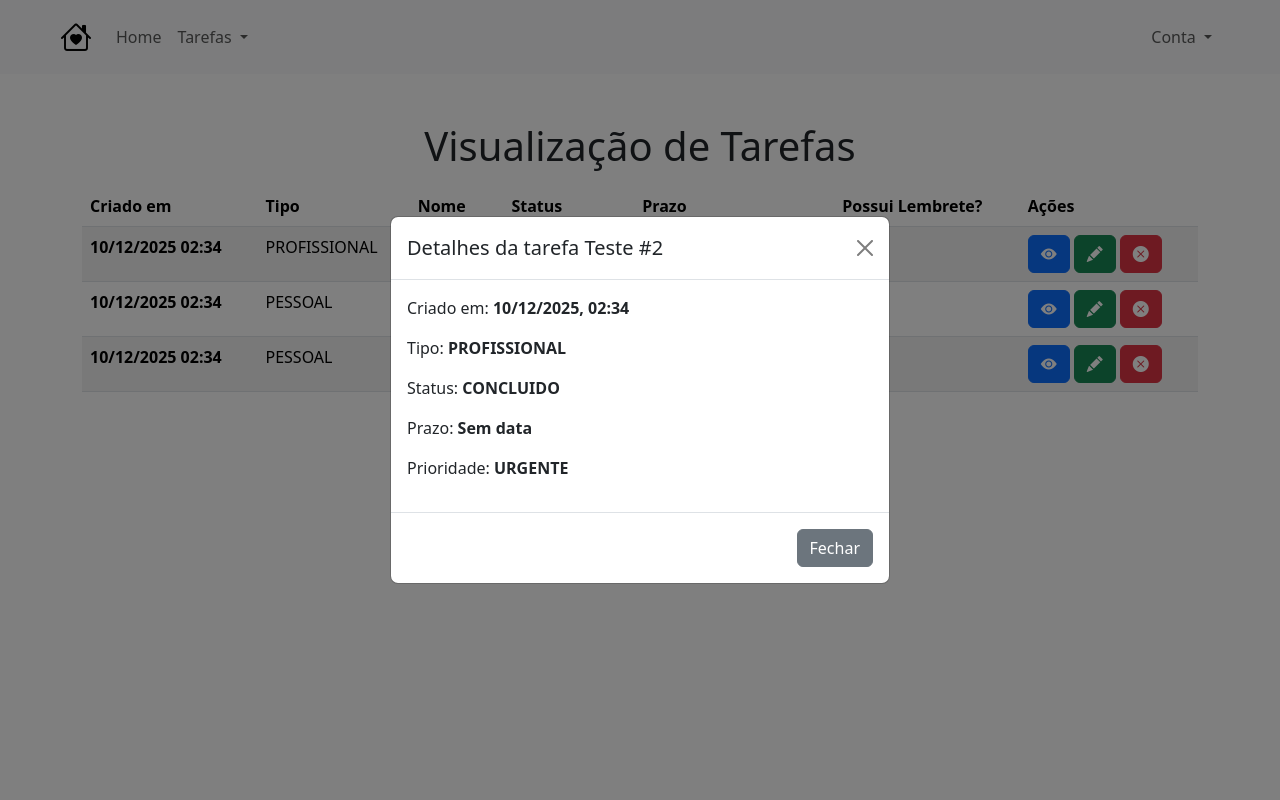
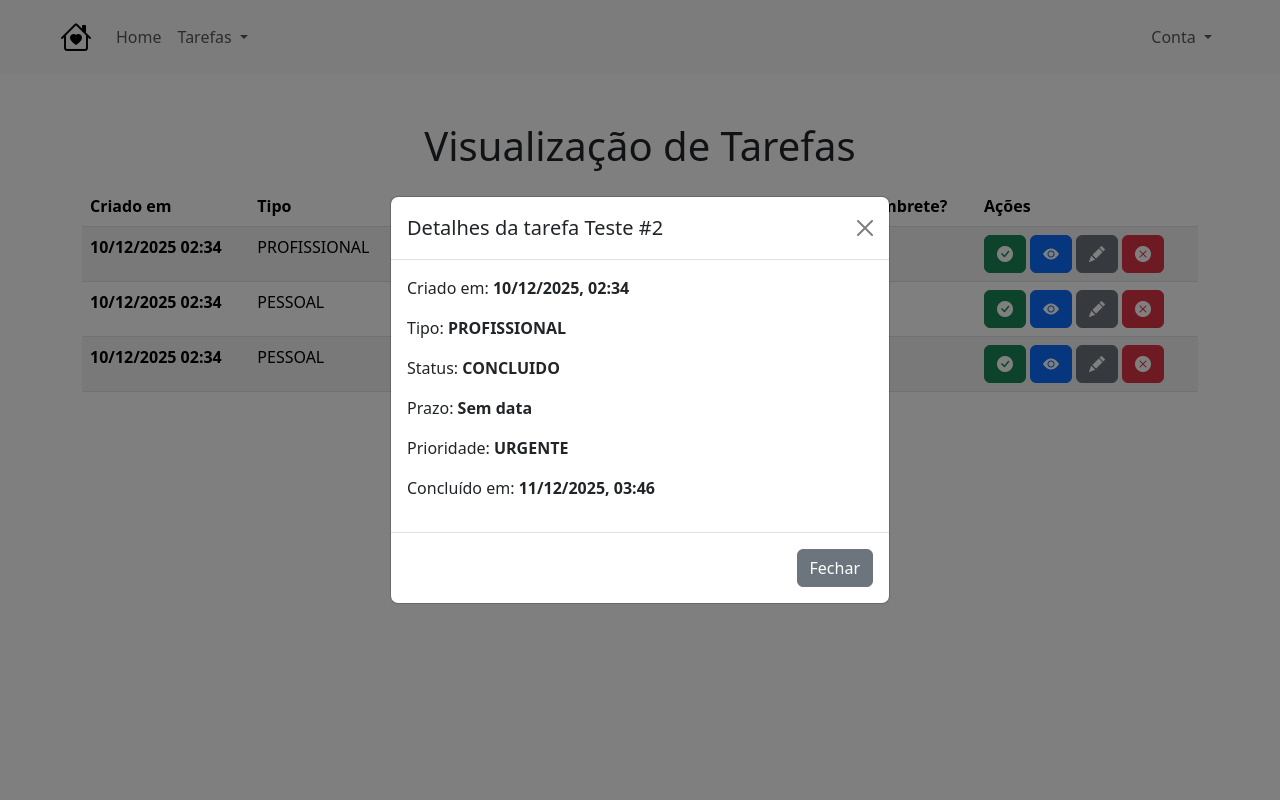
Before and after one commit to WaldembergDev/life-os, a Django app: page /tarefas/visualizar-tarefas/ in a window 1280 px wide, after a click that opens the changed part. Run offline with Django 5.2, Linux system fonts and the light colour scheme; data comes from the database, SQL or seed files in the repository; both versions use the stored data as it was after the commit; data that the repository does not hold is empty; some libraries are stand-ins or nearby versions.

Commit message:
adicionado botão concluir tarefa

```diff
--- a/tarefas/models.py
+++ b/tarefas/models.py
@@ -1,4 +1,5 @@
 from django.db import models
+from django.utils import timezone
 
 class TipoEnum(models.TextChoices):
     PESSOAL = 'PESSOAL', 'Pessoal'
@@ -21,11 +22,20 @@ class Tarefa(models.Model):
     nome = models.CharField(max_length=120)
     prioridade =models.CharField(max_length=9, choices=PrioridadeEnum.choices, default=PrioridadeEnum.NORMAL)
     status = models.CharField(max_length=9, choices=StatusEnum.choices, default=StatusEnum.PENDENTE)
+    concluido_em = models.DateTimeField(null=True, blank=True)
     prazo = models.DateField(null=True, blank=True)
     com_lembrete = models.BooleanField(default=True)
 
     def __str__(self):
         return self.nome
+
+    def save(self, *args, **kwargs):
+        if self.status == StatusEnum.CONCLUIDO:
+            if not self.concluido_em:
+                self.concluido_em = timezone.now()
+        else:
+            self.concluido_em = None
+        super(Tarefa, self).save(*args, *kwargs)
 
 class Comentario(models.Model):
     criado_em = models.DateTimeField(auto_now_add=True)
--- a/tarefas/templates/tarefas/visualizar_tarefas.html
+++ b/tarefas/templates/tarefas/visualizar_tarefas.html
@@ -25,10 +25,13 @@
         <td>{% if tarefa.com_lembrete %}Sim{% else %}Não{% endif %}</td>
         <td >
             <div class="d-flex gap-1">
+            <a href="{% url 'concluir_tarefa' tarefa.id %}" class="btn btn-success disable-on-submit">
+              <i class="bi bi-check-circle-fill"></i>
+            </a>
             <a href="#" class="btn btn-primary disable-on-submit" data-tarefa-id="{{ tarefa.id }}" data-bs-toggle="modal" data-bs-target="#modalVisualizacaoConfirmarAcao">
               <i class="bi bi-eye-fill"></i>
             </a>
-            <a href="#" class="btn btn-success" data-tarefa-id="{{ tarefa.id }}" data-bs-toggle="modal" data-bs-target="#modalEdicaoTarefa">
+            <a href="#" class="btn btn-secondary" data-tarefa-id="{{ tarefa.id }}" data-bs-toggle="modal" data-bs-target="#modalEdicaoTarefa">
               <i class="bi bi-pencil-fill"></i>
             </a>
             <a href="#" class="btn btn-danger disable-on-submit abrirModalExclusao" data-tarefa-id="{{ tarefa.id }}" data-bs-toggle="modal" data-bs-target="#modalVisualizacaoConfirmarAcao">
@@ -58,6 +61,7 @@
           <p>Status: <strong id="status"></strong></p>
           <p>Prazo: <strong id="prazo"></strong></p>
           <p>Prioridade: <strong id="prioridade"></strong></p>
+          <p>Concluído em: <strong id="concluidoEm"></strong></p>
         </div>
         <div class="modal-footer">
           <button type="button" class="btn btn-secondary" data-bs-dismiss="modal">Fechar</button>
@@ -142,6 +146,12 @@
       document.getElementById('tipo').textContent = json.tipo;
       document.getElementById('status').textContent = json.status;
       document.getElementById('prioridade').textContent = json.prioridade;
+
+      if (json.concluido_em){
+        document.getElementById('concluidoEm').textContent = formatarData(json.concluido_em);
+      }else{
+        document.getElementById('prazo').textContent = "Sem data";
+      }
 
       if (json.prazo){
         document.getElementById('prazo').textContent = formatarData(json.prazo);
--- a/tarefas/urls.py
+++ b/tarefas/urls.py
@@ -6,5 +6,6 @@ urlpatterns = [
     path('visualizar-tarefas/', views.visualizar_tarefas, name='visualizar_tarefas'),
     path('excluir-tarefa/<int:id_tarefa>/', views.excluir_tarefa, name='excluir_tarefa'),
     path('api-consultar-tarefa/<int:id_tarefa>/', views.api_consultar_tarefa, name='api_consultar_tarefa'),
-    path('editar-tarefa/<int:id_tarefa>/', views.editar_tarefa, name='editar_tarefa')
+    path('editar-tarefa/<int:id_tarefa>/', views.editar_tarefa, name='editar_tarefa'),
+    path('concluir-tarefa/<int:id_tarefa>/', views.concluir_tarefa, name='concluir_tarefa')
 ]
--- a/tarefas/views.py
+++ b/tarefas/views.py
@@ -1,7 +1,7 @@
 from django.shortcuts import redirect, render, get_object_or_404
 from .forms import TarefaForm
 from django.contrib import messages
-from .models import PrioridadeEnum, Tarefa
+from .models import PrioridadeEnum, StatusEnum, Tarefa
 from django.http import JsonResponse
 from django.db.models import Case, When, IntegerField, Value
 
@@ -53,7 +53,8 @@ def api_consultar_tarefa(request, id_tarefa):
         'prioridade':tarefa.prioridade,
         'status': tarefa.status,
         'prazo': tarefa.prazo,
-        'com_lembrete': tarefa.com_lembrete
+        'com_lembrete': tarefa.com_lembrete,
+        'concluido_em': tarefa.concluido_em
     }
     return JsonResponse(dados)
 
@@ -76,3 +77,10 @@ def editar_tarefa(request, id_tarefa):
         'tarefa': tarefa
     }
     return render(request, 'tarefas/criar_tarefa.html', context)
+
+def concluir_tarefa(request, id_tarefa):
+    tarefa = get_object_or_404(Tarefa, id=id_tarefa)
+    tarefa.status = StatusEnum.CONCLUIDO
+    tarefa.save()
+    messages.success(request, 'Tarefa marcada com status concluída')
+    return redirect('visualizar_tarefas')
```
Also changed, not shown: db.sqlite3, tarefas/migrations/0003_tarefa_concluido_em.py (added).
